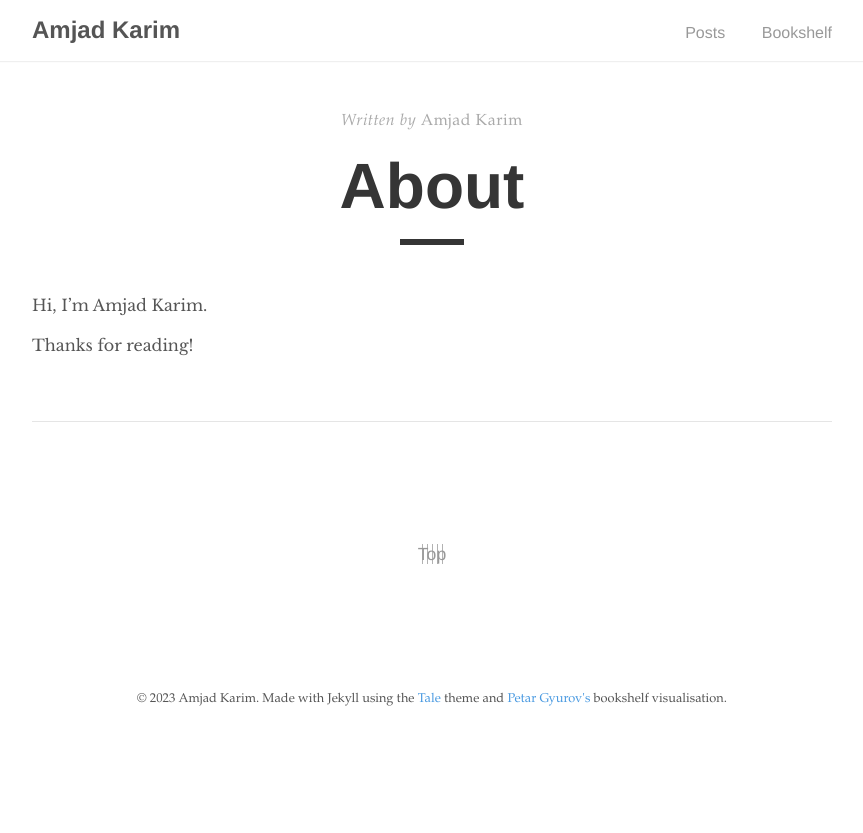
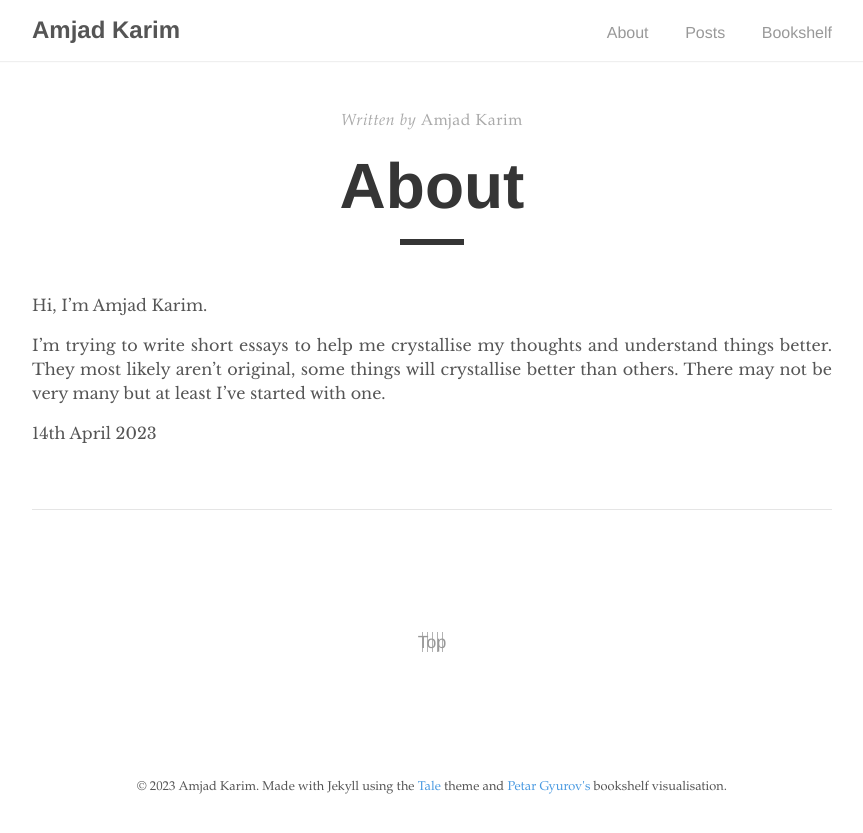
Before and after one commit to dscience7/amjadkarim, a Jekyll site: the page built from _pages/about.md, in a window 1280 px wide. Shown: the top 833 px of the page, without its empty margins (208-1071 px from the left). Built offline with Jekyll 4.4.1, drawn with Linux system fonts in a browser that asks for light colours.

Commit message:
updated about.md

```diff
--- a/_includes/navigation.html
+++ b/_includes/navigation.html
@@ -4,8 +4,10 @@
       <h2 class="nav-title">{{ site.title }}</h2>
     </a>
     <ul>
+      <li><a href="{{ '/about' | prepend: site.baseurl }}">About</a></li>
       <li><a href="{{ site.baseurl }}/">Posts</a></li>
       <li><a href="{{ '/bookshelf' | prepend: site.baseurl }}">Bookshelf</a></li>
+
       <!-- <li>
         <a href="https://twitter.com/brylkarim">
           <svg
--- a/_pages/about.md
+++ b/_pages/about.md
@@ -7,4 +7,6 @@ permalink: /about/
 
 Hi, I'm Amjad Karim.
 
-Thanks for reading!
+I'm trying to write short essays to help me crystallise my thoughts and understand things better. They most likely aren't original, some things will crystallise better than others. There may not be very many but at least I've started with one.
+
+14th April 2023
```
Also changed, not shown: 7 other files.
